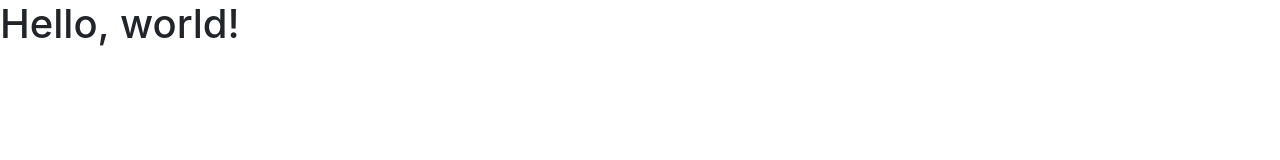
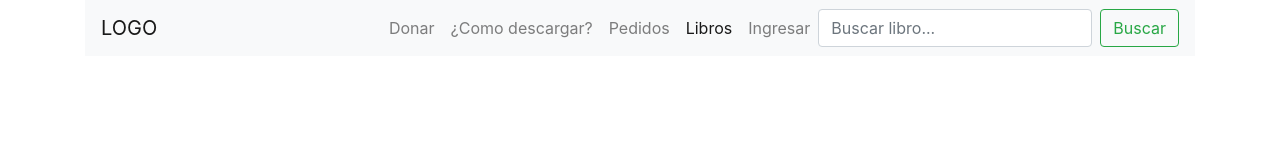
Before and after one commit to luisveck/books-bs4, a plain HTML site: page libros.html in a window 1280 px wide. Drawn offline with Linux system fonts and the light colour scheme.

Commit message:
Modificación de libros.html

```diff
--- a/libros.html
+++ b/libros.html
@@ -13,7 +13,48 @@
 </head>
 
 <body>
-    <h1>Hello, world!</h1>
+    <div class="container">
+        <nav class="navbar navbar-expand-lg navbar-light bg-light">
+            <a class="navbar-brand" href="#">LOGO</a>
+            <button class="navbar-toggler" type="button" data-toggle="collapse" data-target="#navbarNavAltMarkup"
+                aria-controls="navbarNavAltMarkup" aria-expanded="false" aria-label="Toggle navigation">
+                <span class="navbar-toggler-icon"></span>
+            </button>
+            <div class="collapse navbar-collapse" id="navbarNavAltMarkup">
+                <div class="navbar-nav ml-auto">
+                    <a class="nav-item nav-link" href="#">Donar</a>
+                    <a class="nav-item nav-link" href="#">¿Como descargar?</a>
+                    <a class="nav-item nav-link" href="#">Pedidos</a>
+                    <a class="nav-item nav-link active" href="#">Libros</a>
+                    <a class="nav-item nav-link" href="#">Ingresar</a>
+                    <form class="form-inline my-2 my-lg-0">
+                        <input class="form-control mr-sm-2" type="search" placeholder="Buscar libro..."
+                            aria-label="Search">
+                        <button class="btn btn-outline-success my-2 my-sm-0" type="submit">Buscar</button>
+                    </form>
+                </div>
+            </div>
+        </nav>
+    </div>
+
+    <div class="container my-5">
+        <div class="row">
+            <div class="col-sm-12 col-md-3 col-lg-3">
+
+            </div>
+            <div class="col-sm-12 col-md-3 col-lg-3">
+
+            </div>
+            <div class="col-sm-12 col-md-3 col-lg-3">
+
+            </div>
+            <div class="col-sm-12 col-md-3 col-lg-3">
+
+            </div>
+        </div>
+    </div>
+
+
 
     <!-- Optional JavaScript -->
     <!-- jQuery first, then Popper.js, then Bootstrap JS -->
```
Also changed, not shown: 1 other file.
